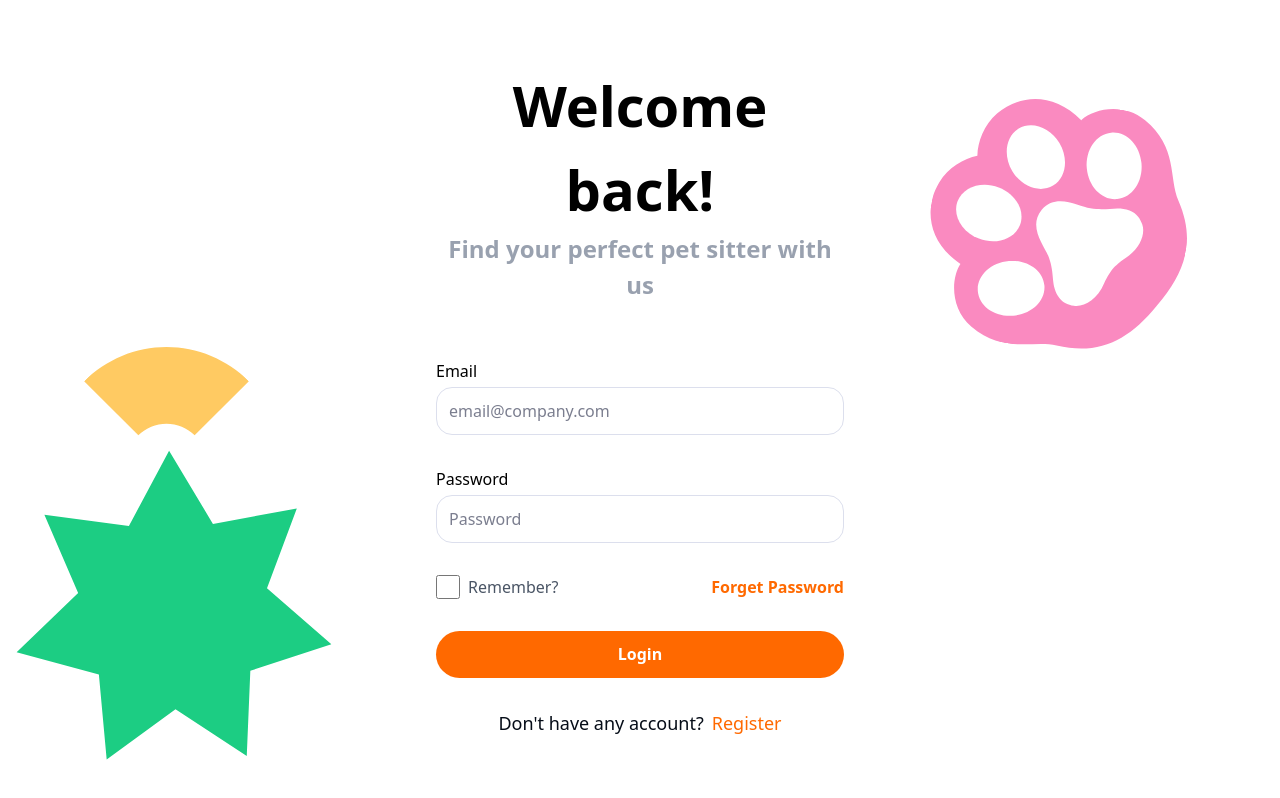
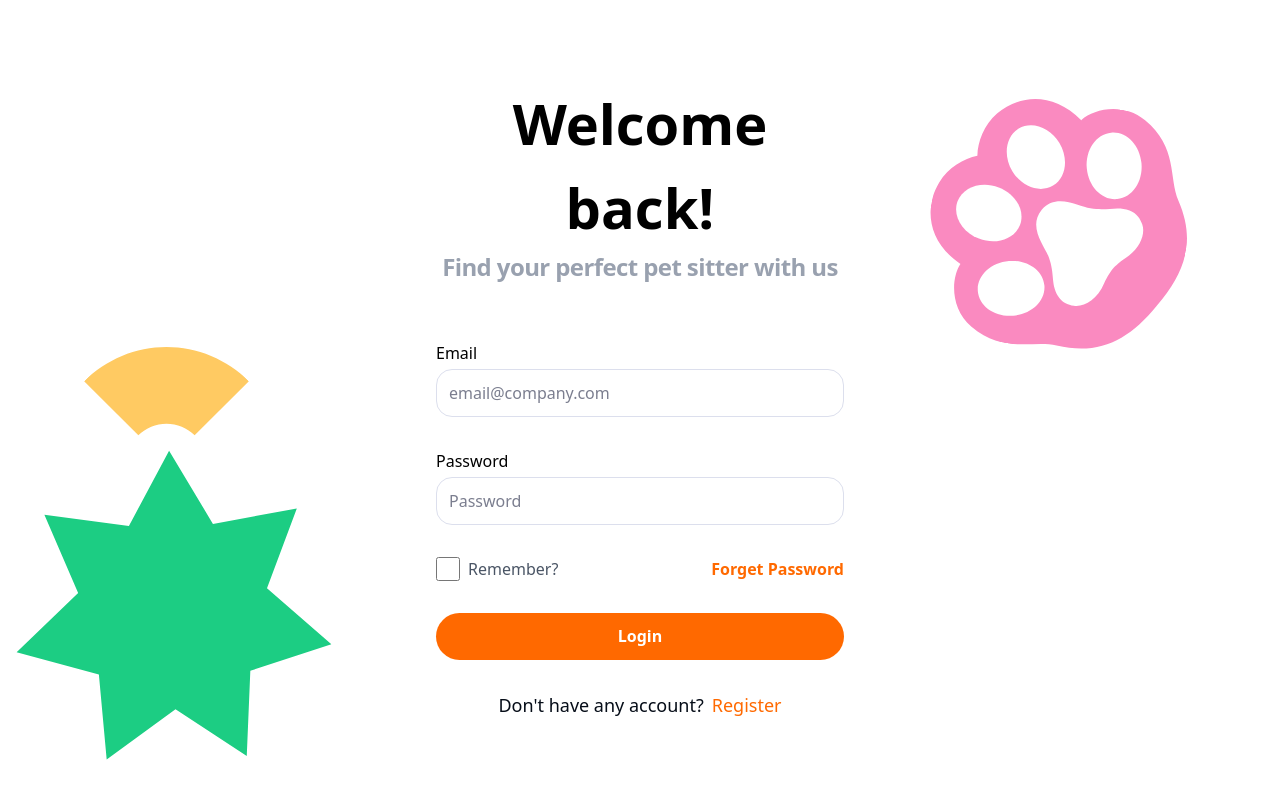
Before and after one commit to phumphut-rueng/Pet-Sitter-App, a Next.js app: page /login in a window 1280 px wide. Built offline with nearby package versions, Linux system fonts and the light colour scheme.

Commit message:
fix(login.tsx): correct typo in account prompt and enhance heading styling

```diff
--- a/src/pages/login.tsx
+++ b/src/pages/login.tsx
@@ -12,7 +12,7 @@ export default function Login() {
             <h1 className="font-bold font-weight-700 text-[56px] text-center text-black">
               Welcome back!
             </h1>
-            <h3 className="font-bold text-[24px] text-center text-gray-400">
+            <h3 className="font-bold text-[24px] text-center text-gray-400 tracking-tight" >
               Find your perfect pet sitter with us
             </h3>
           </div>
@@ -53,7 +53,6 @@ export default function Login() {
                 autoComplete="current-password"
                 variant="success"
               />
-
             </div>
 
             {/* remember and forgot password */}
@@ -91,7 +90,7 @@ export default function Login() {
             {/* register prompt */}
             <div className="text-center">
               <p className="text-[18px] font-weight-500 font-medium text-[#060D18]">
-                Don't have any account?
+                Don&apos;t have any account?
                 <span className=" text-orange-500 hover:text-orange-600 cursor-pointer ml-2">
                   Register
                 </span>
```
